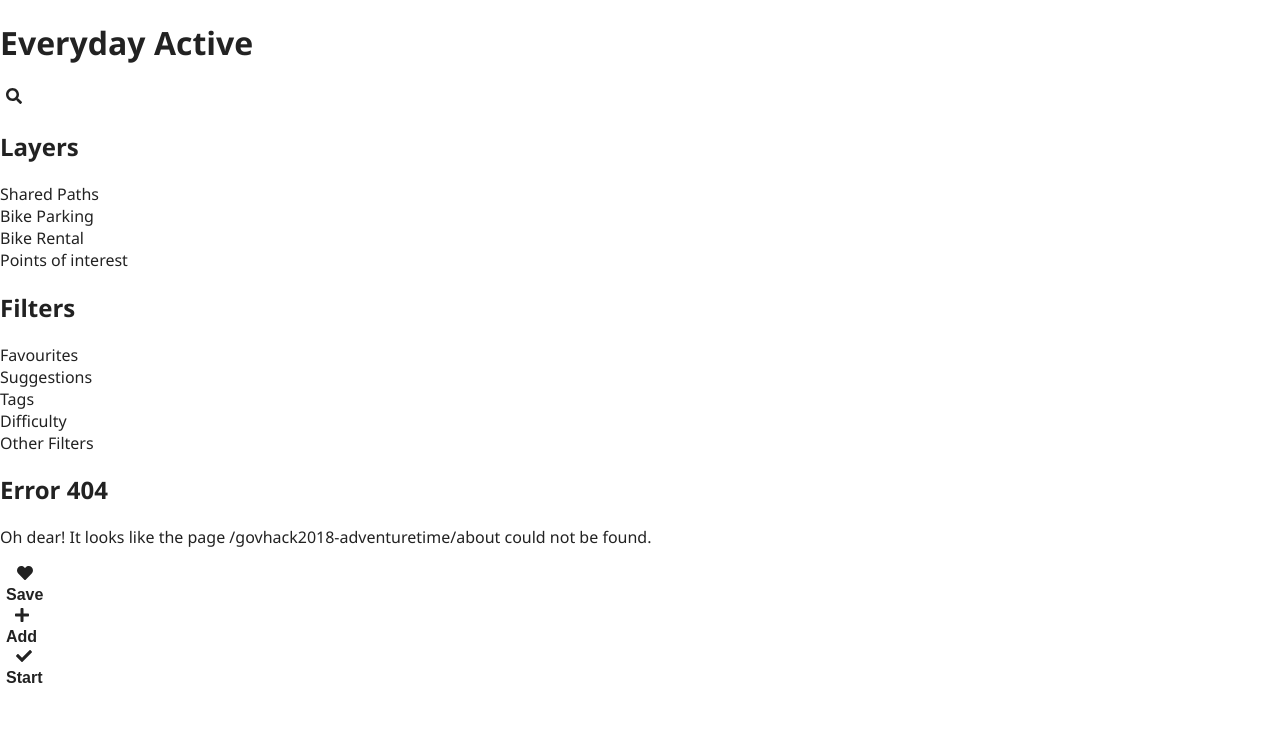
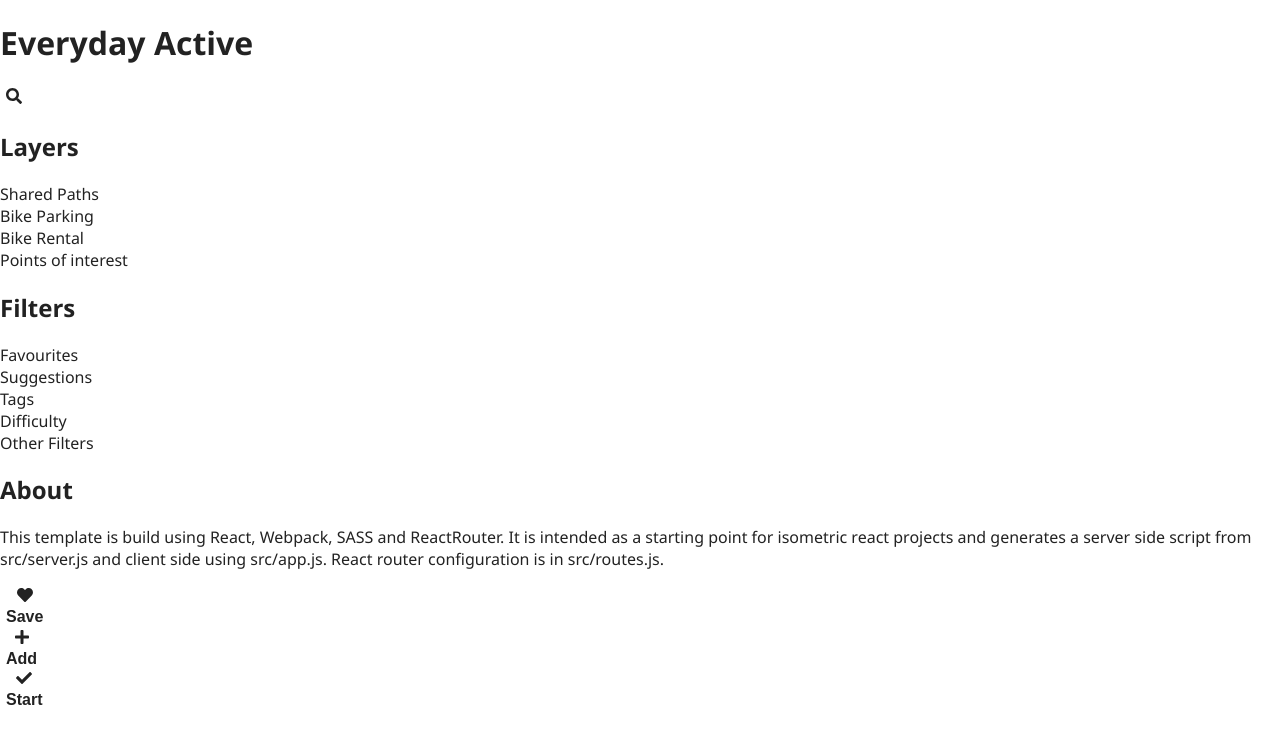
Before and after one commit to melvey/govhack2018-adventuretime, a React app: page /govhack2018-adventuretime/about in a window 1280 px wide. Shown: the top 744 px of the page. Built offline with nearby package versions, Linux system fonts and the light colour scheme; the HTML template or start-up script is replaced by a standard one.

Commit message:
add build

```diff
--- a/src/config/general.js
+++ b/src/config/general.js
@@ -1,5 +1,5 @@
 module.exports = {
-	basePath: '/',
+	basePath: '/govhack2018-adventuretime/',
 	title: 'My App',
 	description: 'A simple react application boilerplate'
 }
--- a/src/server.js
+++ b/src/server.js
@@ -7,7 +7,7 @@ import {Provider} from 'react-redux';
 import store from './redux/store';
 import preloadStore from './redux/preloadStore';
 import indexTemplate from './views/index.pug';
-//import App from './components/App';
+import App from './components/App';
 import config from './config/general';
 
 const status = {
@@ -32,7 +32,6 @@ app.use(express.static(path.join(__dirname, 'public')));
 
 app.use('*', async (req, res) => {
 
-/*
 	preloadStore(store, req.originalUrl, req.user)
 		.then((loadedStore) => {
 			const context = {};
@@ -46,10 +45,11 @@ app.use('*', async (req, res) => {
 			console.error(err);
 			res.status(status.error).send('Server error loading page');
 		});
-*/
+	/*
 	const variables = {...pugConfig, content: '', basePath: config.basePath, state: JSON.stringify(store.getState())};
 	const html = indexTemplate(variables);
 	res.status(status.success).send(html);
+	*/
 
 });
 
```
Also changed, not shown: src/public/index.html (+1 -1 lines), 7 other files (tests, documents, lock files or other folders).
